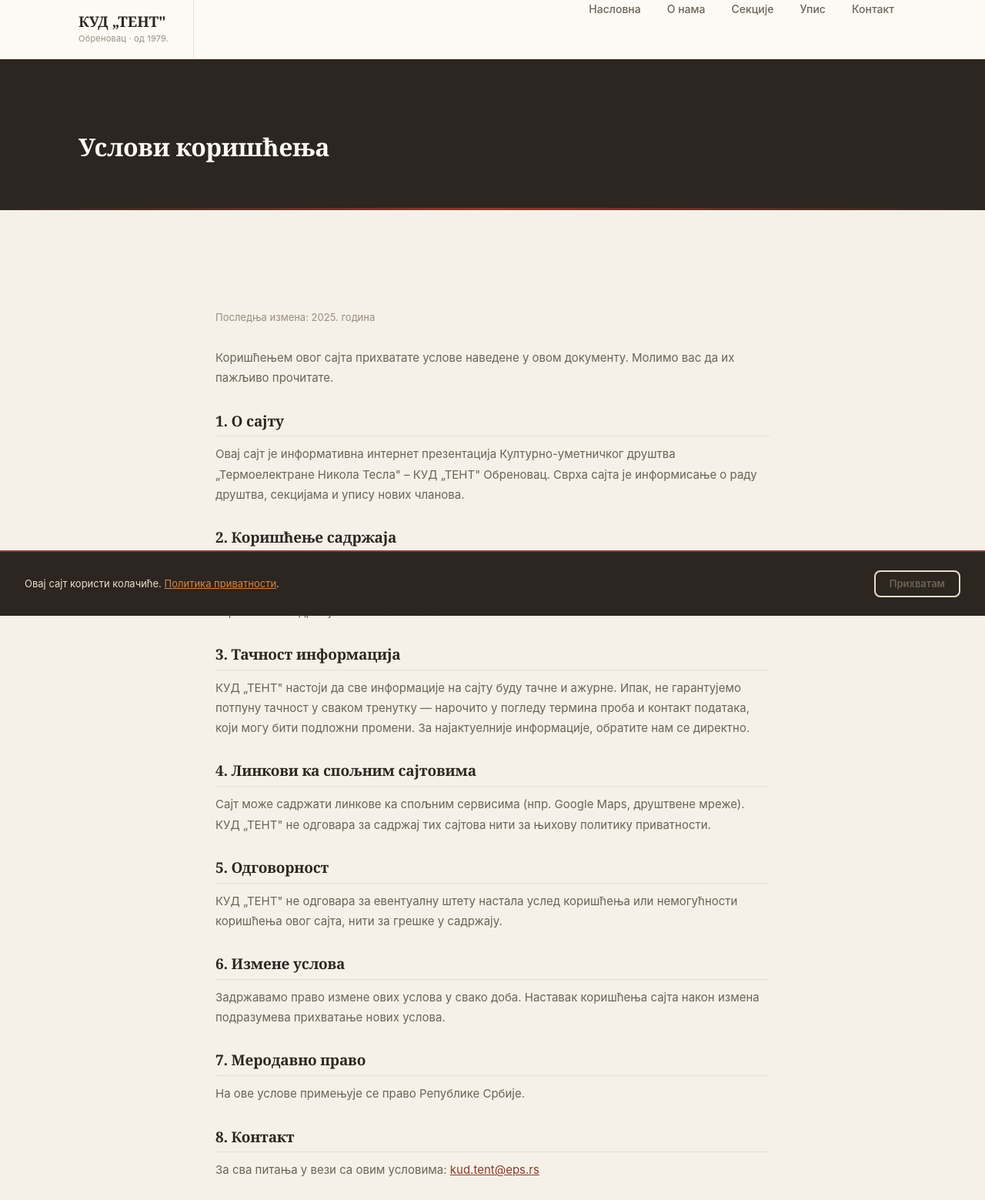
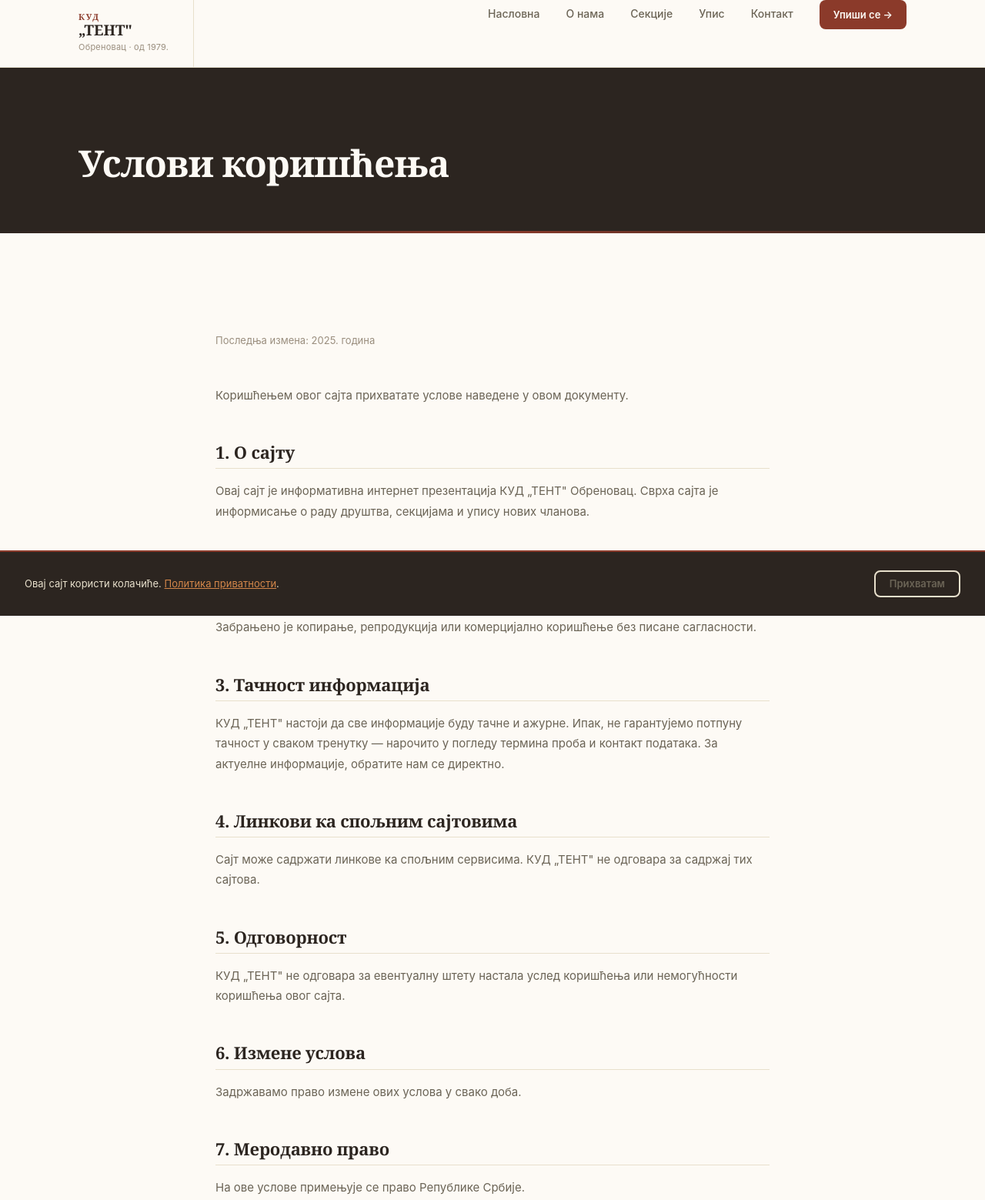
Before and after one commit to andrijad/kud-tent, a plain HTML site: page uslovi.html in a window 1280 px wide. Shown: the top 1559 px of the page at 77% size. Drawn offline with Linux system fonts and the light colour scheme.

Commit message:
Refactor HTML structure and update styles

```diff
--- a/uslovi.html
+++ b/uslovi.html
@@ -5,81 +5,62 @@
 <meta name="viewport" content="width=device-width, initial-scale=1.0">
 <title>Услови коришћења — КУД „ТЕНТ" Обреновац</title>
 <link rel="stylesheet" href="style.css">
-<style>
-.legal-body { max-width: 720px; margin: 0 auto; }
-.legal-body h2 { font-size: 19px; margin: 32px 0 10px; }
-.legal-body p, .legal-body li { font-size: 15px; color: var(--stone); }
-.legal-body ul { padding-left: 20px; margin-bottom: 12px; }
-.legal-body ul li { margin-bottom: 5px; }
-.legal-body .updated { font-size: 13px; color: var(--stone-light); margin-bottom: 28px; }
-</style>
 </head>
 <body>
-
 <header class="site-header">
   <div class="site-header__inner">
     <a href="index.html" class="site-logo">
-      <span class="site-logo__name">КУД „ТЕНТ"</span>
+      <span class="site-logo__kud">КУД</span>
+      <span class="site-logo__name">„ТЕНТ"</span>
       <span class="site-logo__sub">Обреновац · од 1979.</span>
     </a>
-    <button class="nav-toggle" aria-label="Meni" onclick="this.closest('header').querySelector('.site-nav').classList.toggle('open')">☰</button>
-    <nav>
-      <ul class="site-nav">
-        <li><a href="index.html">Насловна</a></li>
-        <li><a href="o-nama.html">О нама</a></li>
-        <li><a href="sekcije.html">Секције</a></li>
-        <li><a href="upis.html">Упис</a></li>
-        <li><a href="kontakt.html">Контакт</a></li>
-      </ul>
-    </nav>
+    <button class="nav-toggle" aria-label="Отвори мени" onclick="this.closest('header').querySelector('.site-nav').classList.toggle('open')">☰</button>
+    <nav><ul class="site-nav">
+      <li><a href="index.html">Насловна</a></li>
+      <li><a href="o-nama.html">О нама</a></li>
+      <li><a href="sekcije.html">Секције</a></li>
+      <li><a href="upis.html">Упис</a></li>
+      <li><a href="kontakt.html">Контакт</a></li>
+      <li class="nav-cta"><a href="upis.html">Упиши се →</a></li>
+    </ul></nav>
   </div>
 </header>
-
 <main>
   <div class="page-hero">
-    <div class="container"><h1>Услови коришћења</h1></div>
+    <div class="container">
+      <h1 class="t-h1" style="color:var(--warm-white);">Услови коришћења</h1>
+    </div>
   </div>
-
-  <section class="section">
+  <section class="section bg-warm-white">
     <div class="container">
       <div class="legal-body">
-        <p class="updated">Последња измена: 2025. година</p>
-
-        <p>Коришћењем овог сајта прихватате услове наведене у овом документу. Молимо вас да их пажљиво прочитате.</p>
-
+        <span class="updated">Последња измена: 2025. година</span>
+        <p>Коришћењем овог сајта прихватате услове наведене у овом документу.</p>
         <h2>1. О сајту</h2>
-        <p>Овај сајт је информативна интернет презентација Културно-уметничког друштва „Термоелектране Никола Тесла" – КУД „ТЕНТ" Обреновац. Сврха сајта је информисање о раду друштва, секцијама и упису нових чланова.</p>
-
+        <p>Овај сајт је информативна интернет презентација КУД „ТЕНТ" Обреновац. Сврха сајта је информисање о раду друштва, секцијама и упису нових чланова.</p>
         <h2>2. Коришћење садржаја</h2>
-        <p>Сав садржај на овом сајту (текстови, фотографије, графике) је власништво КУД „ТЕНТ" или је коришћен уз одговарајућу сагласност. Забрањено је копирање, репродукција или комерцијално коришћење садржаја без писане сагласности.</p>
-
+        <p>Сав садржај на овом сајту је власништво КУД „ТЕНТ" или је коришћен уз сагласност. Забрањено је копирање, репродукција или комерцијално коришћење без писане сагласности.</p>
         <h2>3. Тачност информација</h2>
-        <p>КУД „ТЕНТ" настоји да све информације на сајту буду тачне и ажурне. Ипак, не гарантујемо потпуну тачност у сваком тренутку — нарочито у погледу термина проба и контакт података, који могу бити подложни промени. За најактуелније информације, обратите нам се директно.</p>
-
+        <p>КУД „ТЕНТ" настоји да све информације буду тачне и ажурне. Ипак, не гарантујемо потпуну тачност у сваком тренутку — нарочито у погледу термина проба и контакт података. За актуелне информације, обратите нам се директно.</p>
         <h2>4. Линкови ка спољним сајтовима</h2>
-        <p>Сајт може садржати линкове ка спољним сервисима (нпр. Google Maps, друштвене мреже). КУД „ТЕНТ" не одговара за садржај тих сајтова нити за њихову политику приватности.</p>
-
+        <p>Сајт може садржати линкове ка спољним сервисима. КУД „ТЕНТ" не одговара за садржај тих сајтова.</p>
         <h2>5. Одговорност</h2>
-        <p>КУД „ТЕНТ" не одговара за евентуалну штету настала услед коришћења или немогућности коришћења овог сајта, нити за грешке у садржају.</p>
-
+        <p>КУД „ТЕНТ" не одговара за евентуалну штету настала услед коришћења или немогућности коришћења овог сајта.</p>
         <h2>6. Измене услова</h2>
-        <p>Задржавамо право измене ових услова у свако доба. Наставак коришћења сајта након измена подразумева прихватање нових услова.</p>
-
+        <p>Задржавамо право измене ових услова у свако доба.</p>
         <h2>7. Меродавно право</h2>
         <p>На ове услове примењује се право Републике Србије.</p>
-
         <h2>8. Контакт</h2>
-        <p>За сва питања у вези са овим условима: <a href="mailto:kud.tent@eps.rs">kud.tent@eps.rs</a></p>
+        <p><a href="mailto:kud.tent@eps.rs">kud.tent@eps.rs</a></p>
       </div>
     </div>
   </section>
 </main>
-
 <footer class="site-footer">
   <div class="container">
-    <div class="site-footer__bottom" style="border-top:none;padding-top:0;">
+    <div class="site-footer__bottom">
       <span>© КУД „ТЕНТ" Обреновац</span>
-      <div style="display:flex;gap:16px;"><a href="uslovi.html">Услови коришћења</a><a href="privatnost.html">Политика приватности</a></div>
+      <div style="display:flex;gap:var(--sp-3);"><a href="uslovi.html">Услови коришћења</a><a href="privatnost.html">Политика приватности</a></div>
     </div>
   </div>
 </footer>
```
